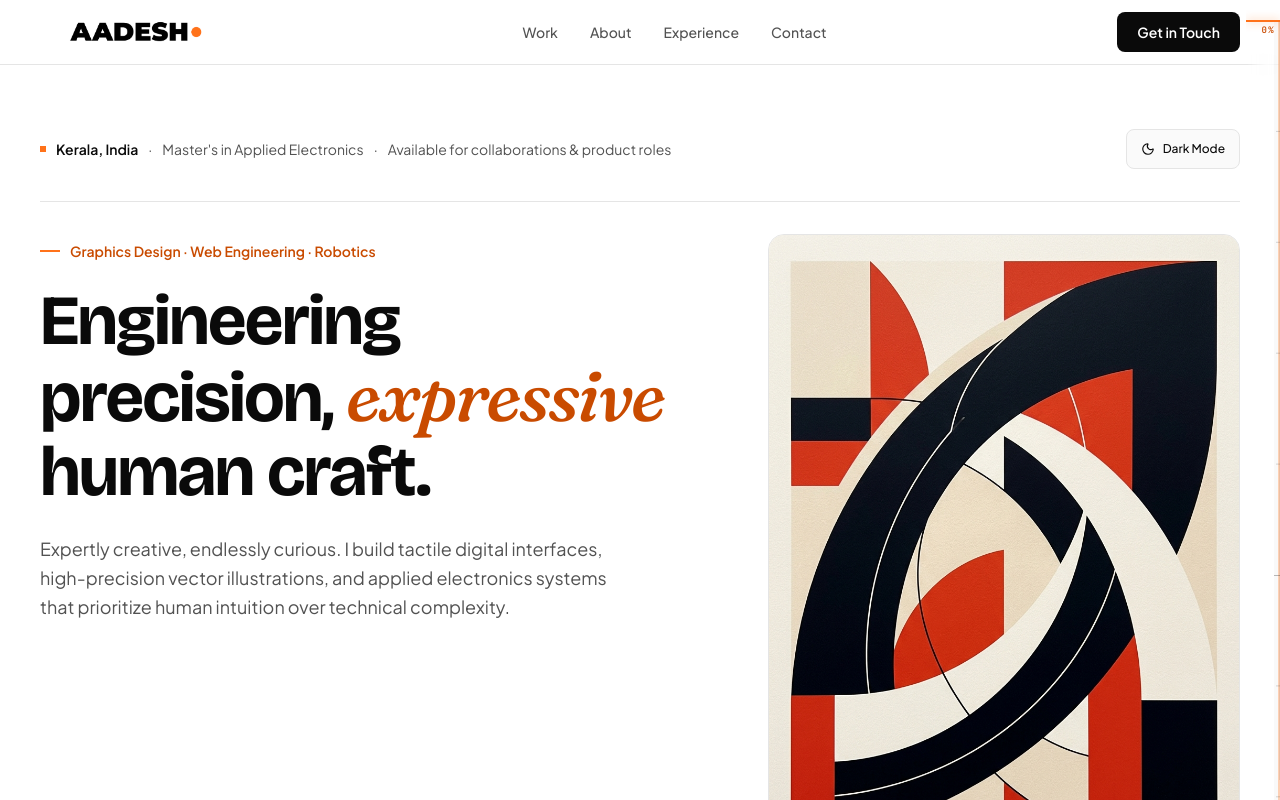
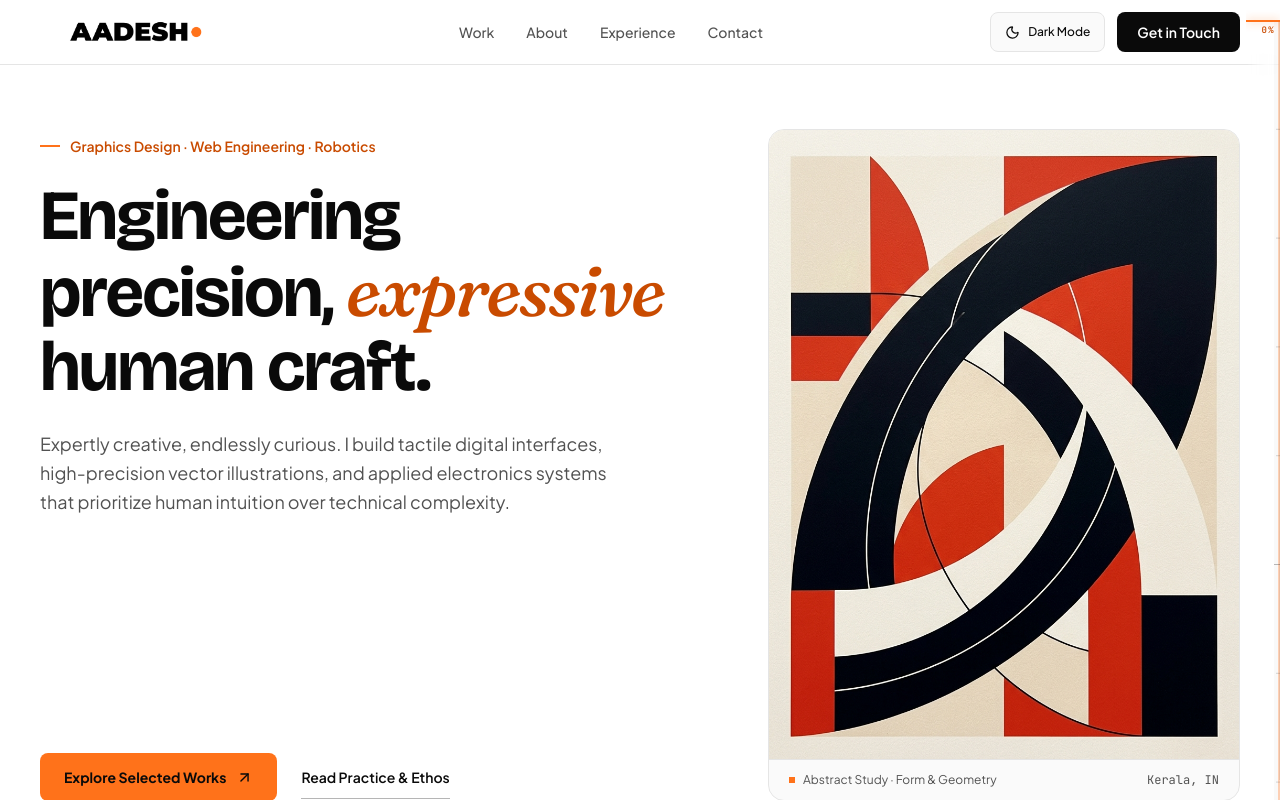
Before and after one commit to aadeshps-27/aadeshps1313, a React (Vite) app: page / in a window 1280 px wide. Shown: the top 800 px of the page. Built offline with nearby package versions, Linux system fonts and the light colour scheme.

Commit message:
feat(navbar): move theme switcher to navbar and update availability text
Relocate the theme toggle functionality from the Hero component to the Navbar for better accessibility. Also, update the availability status in the profile data.

```diff
--- a/src/App.tsx
+++ b/src/App.tsx
@@ -56,12 +56,10 @@ export default function App() {
 
       <CustomCursor />
       <ScrollProgressBar isModalOpen={selectedProject !== null || isPreloading} />
-      <Navbar />
+      <Navbar theme={theme} onToggleTheme={toggleTheme} />
 
       <main id="main">
         <Hero
-          theme={theme}
-          onToggleTheme={toggleTheme}
           onSelectDisciplineFilter={(filter) => setActiveFilter(filter)}
         />
 
--- a/src/components/Hero.tsx
+++ b/src/components/Hero.tsx
@@ -1,6 +1,12 @@
-import React, { useRef } from 'react';
-import { ArrowUpRight, Moon, Sun } from 'lucide-react';
-import { motion, useMotionValue, useReducedMotion, useSpring } from 'motion/react';
+import React, { useEffect, useRef, useState } from 'react';
+import { ArrowUpRight } from 'lucide-react';
+import {
+  motion,
+  useMotionValue,
+  useReducedMotion,
+  useSpring,
+  useTransform,
+} from 'motion/react';
 import { DISCIPLINES, PROFILE, ProjectCategory } from '../data/portfolio';
 import { SafeImage } from './SafeImage';
 import {
@@ -13,8 +19,6 @@ import {
 } from './MotionPrimitives';
 
 interface HeroProps {
-  theme: 'light' | 'dark';
-  onToggleTheme: () => void;
   onSelectDisciplineFilter: (filter: Exclude<ProjectCategory, 'all'>) => void;
 }
 
@@ -26,21 +30,55 @@ const HERO_HEADLINE_TOKENS = [
   { text: 'craft.' },
 ];
 
-export const Hero: React.FC<HeroProps> = ({
-  theme,
-  onToggleTheme,
-  onSelectDisciplineFilter,
-}) => {
-  const prefersReducedMotion = useReducedMotion();
+export const Hero: React.FC<HeroProps> = ({ onSelectDisciplineFilter }) => {
+  const prefersReducedMotion = Boolean(useReducedMotion());
+  const [pointerFine, setPointerFine] = useState(false);
+  const heroSectionRef = useRef<HTMLElement | null>(null);
   const figureRef = useRef<HTMLDivElement | null>(null);
+
+  useEffect(() => {
+    if (typeof window === 'undefined') return;
+    const mq = window.matchMedia('(pointer: fine)');
+    const sync = () => setPointerFine(mq.matches);
+    sync();
+    mq.addEventListener('change', sync);
+    return () => mq.removeEventListener('change', sync);
+  }, []);
+
+  const allowDynamicMotion = pointerFine && !prefersReducedMotion;
 
   const rawRotateX = useMotionValue(0);
   const rawRotateY = useMotionValue(0);
   const rotateX = useSpring(rawRotateX, { stiffness: 220, damping: 24 });
   const rotateY = useSpring(rawRotateY, { stiffness: 220, damping: 24 });
 
+  // Normalized hero pointer offsets [-0.5, 0.5] for dynamic headline skew
+  const rawHeroX = useMotionValue(0);
+  const rawHeroY = useMotionValue(0);
+  const smoothHeroX = useSpring(rawHeroX, { stiffness: 200, damping: 24, mass: 0.5 });
+  const smoothHeroY = useSpring(rawHeroY, { stiffness: 200, damping: 24, mass: 0.5 });
+
+  const headingSkewX = useTransform(smoothHeroX, [-0.5, 0.5], [2.4, -2.4]);
+  const headingSkewY = useTransform(smoothHeroY, [-0.5, 0.5], [-0.85, 0.85]);
+  const headingShiftX = useTransform(smoothHeroX, [-0.5, 0.5], [-4, 4]);
+
+  const handleHeroPointerMove = (e: React.PointerEvent<HTMLElement>) => {
+    if (!allowDynamicMotion || !heroSectionRef.current) return;
+    const rect = heroSectionRef.current.getBoundingClientRect();
+    if (rect.width === 0 || rect.height === 0) return;
+    const nx = Math.max(-0.5, Math.min(0.5, (e.clientX - rect.left) / rect.width - 0.5));
+    const ny = Math.max(-0.5, Math.min(0.5, (e.clientY - rect.top) / rect.height - 0.5));
+    rawHeroX.set(nx);
+    rawHeroY.set(ny);
+  };
+
+  const handleHeroPointerLeave = () => {
+    rawHeroX.set(0);
+    rawHeroY.set(0);
+  };
+
   const handleFrameMouseMove = (e: React.MouseEvent<HTMLDivElement>) => {
-    if (prefersReducedMotion || !figureRef.current) return;
+    if (!allowDynamicMotion || !figureRef.current) return;
     const rect = figureRef.current.getBoundingClientRect();
     const px = (e.clientX - rect.left) / rect.width - 0.5;
     const py = (e.clientY - rect.top) / rect.height - 0.5;
@@ -55,53 +93,14 @@ export const Hero: React.FC<HeroProps> = ({
 
   return (
     <section
+      ref={heroSectionRef}
       id="top"
+      onPointerMove={handleHeroPointerMove}
+      onPointerLeave={handleHeroPointerLeave}
+      onPointerCancel={handleHeroPointerLeave}
       className="border-b border-[#E5E5E5] dark:border-[#262626]"
     >
-      <div className="max-w-7xl mx-auto px-4 sm:px-6 lg:px-10 pt-6 pb-10 sm:pt-10 sm:pb-12 lg:pt-16 lg:pb-16">
-        {/* Workspace Utility Toolbar (above the fold, outside Top Bar) */}
-        <div className="mb-6 sm:mb-8">
-          <motion.div
-            initial={prefersReducedMotion ? false : { opacity: 0, y: 10 }}
-            animate={{ opacity: 1, y: 0 }}
-            transition={{ duration: 0.45, ease: ARTCRAFT_EASE }}
-            className="flex flex-col sm:flex-row sm:items-center justify-between gap-3 sm:gap-4 pb-6 sm:pb-8"
-          >
-            <div className="flex flex-wrap items-center gap-x-2.5 gap-y-1 text-xs sm:text-sm text-[#525252] dark:text-[#A3A3A3]">
-              <RegistrationTick onMount delay={0.1} />
-              <span className="font-semibold text-[#0A0A0A] dark:text-white">
-                {PROFILE.location}
-              </span>
-              <span aria-hidden="true">·</span>
-              <span>{PROFILE.education}</span>
-              <span aria-hidden="true" className="hidden sm:inline">·</span>
-              <span className="w-full sm:w-auto">{PROFILE.availability}</span>
-            </div>
-
-            <div className="flex items-center gap-3 shrink-0 self-start sm:self-auto">
-              <button
-                type="button"
-                onClick={onToggleTheme}
-                aria-label={`Switch to ${theme === 'dark' ? 'light' : 'dark'} theme`}
-                className="invert-block inline-flex items-center gap-2 min-h-[40px] px-3.5 py-2 text-xs font-medium rounded-lg border border-[#E5E5E5] dark:border-[#262626] bg-[#FAFAFA] dark:bg-[#0A0A0A] text-[#0A0A0A] dark:text-white hover:bg-[#0A0A0A] hover:text-white dark:hover:bg-white dark:hover:text-[#0A0A0A] hover:border-[#0A0A0A] dark:hover:border-white whitespace-nowrap shrink-0 focus-visible:outline-2 focus-visible:outline-offset-2 focus-visible:outline-[#FF721A]"
-              >
-                {theme === 'dark' ? (
-                  <>
-                    <Sun size={14} aria-hidden="true" />
-                    <span>Light Mode</span>
-                  </>
-                ) : (
-                  <>
-                    <Moon size={14} aria-hidden="true" />
-                    <span>Dark Mode</span>
-                  </>
-                )}
-              </button>
-            </div>
-          </motion.div>
-          <DrawRule onMount delay={0.08} />
-        </div>
-
+      <div className="max-w-7xl mx-auto px-4 sm:px-6 lg:px-10 pt-8 pb-10 sm:pt-12 sm:pb-12 lg:pt-16 lg:pb-16">
         {/* 2-Column Equal-Height Split Hero */}
         <div className="grid grid-cols-1 lg:grid-cols-12 gap-8 sm:gap-10 lg:gap-12 items-stretch">
           <div className="lg:col-span-7 flex flex-col justify-between gap-7 sm:gap-8">
@@ -114,11 +113,25 @@ export const Hero: React.FC<HeroProps> = ({
                 Graphics Design · Web Engineering · Robotics
               </DrawEyebrow>
 
-              <StaggeredHeadline
-                tokens={HERO_HEADLINE_TOKENS}
-                className="font-display font-bold tracking-tight text-[#0A0A0A] dark:text-white text-[clamp(2.15rem,5.5vw,4.5rem)] leading-[1.05]"
-                style={{ textWrap: 'balance' }}
-              />
+              <motion.div
+                style={
+                  allowDynamicMotion
+                    ? {
+                        skewX: headingSkewX,
+                        skewY: headingSkewY,
+                        x: headingShiftX,
+                        transformOrigin: 'left center',
+                        willChange: 'transform',
+                      }
+                    : undefined
+                }
+              >
+                <StaggeredHeadline
+                  tokens={HERO_HEADLINE_TOKENS}
+                  className="font-display font-bold tracking-tight text-[#0A0A0A] dark:text-white text-[clamp(2.15rem,5.5vw,4.5rem)] leading-[1.05]"
+                  style={{ textWrap: 'balance' }}
+                />
+              </motion.div>
 
               <BlurSlideReveal onMount delay={0.28} distance={20}>
                 <p className="text-sm sm:text-base lg:text-lg leading-relaxed text-[#525252] dark:text-[#A3A3A3] max-w-xl">
--- a/src/components/Navbar.tsx
+++ b/src/components/Navbar.tsx
@@ -1,8 +1,13 @@
 import React, { useEffect, useState } from 'react';
-import { Menu, X } from 'lucide-react';
+import { Menu, Moon, Sun, X } from 'lucide-react';
 import { PROFILE } from '../data/portfolio';
 
-export const Navbar: React.FC = () => {
+interface NavbarProps {
+  theme: 'light' | 'dark';
+  onToggleTheme: () => void;
+}
+
+export const Navbar: React.FC<NavbarProps> = ({ theme, onToggleTheme }) => {
   const [mobileOpen, setMobileOpen] = useState(false);
 
   const navLinks = [
@@ -58,8 +63,28 @@ export const Navbar: React.FC = () => {
           ))}
         </nav>
 
-        {/* Zone 3: Single primary action on tablet/desktop, mobile toggle on narrow screens */}
-        <div className="flex items-center gap-3 shrink-0">
+        {/* Zone 3: Theme switcher + primary CTA on desktop, theme switcher + menu on mobile */}
+        <div className="flex items-center gap-2.5 sm:gap-3 shrink-0">
+          <button
+            type="button"
+            onClick={onToggleTheme}
+            aria-label={`Switch to ${theme === 'dark' ? 'light' : 'dark'} theme`}
+            title={theme === 'dark' ? 'Light Mode' : 'Dark Mode'}
+            className="invert-block inline-flex items-center justify-center gap-2 min-h-[40px] min-w-[40px] px-2.5 lg:px-3.5 py-2 text-xs font-medium rounded-lg border border-[#E5E5E5] dark:border-[#262626] bg-[#FAFAFA] dark:bg-[#0A0A0A] text-[#0A0A0A] dark:text-white hover:bg-[#0A0A0A] hover:text-white dark:hover:bg-white dark:hover:text-[#0A0A0A] hover:border-[#0A0A0A] dark:hover:border-white whitespace-nowrap shrink-0 focus-visible:outline-2 focus-visible:outline-offset-2 focus-visible:outline-[#FF721A]"
+          >
+            {theme === 'dark' ? (
+              <>
+                <Sun size={15} aria-hidden="true" />
+                <span className="hidden lg:inline">Light Mode</span>
+              </>
+            ) : (
+              <>
+                <Moon size={15} aria-hidden="true" />
+                <span className="hidden lg:inline">Dark Mode</span>
+              </>
+            )}
+          </button>
+
           <a
             href="#contact"
             className="hidden md:inline-flex items-center justify-center px-4 lg:px-5 py-2.5 text-sm font-semibold rounded-lg bg-[#0A0A0A] text-white dark:bg-white dark:text-[#0A0A0A] hover:bg-[#FF721A] hover:text-[#0A0A0A] dark:hover:bg-[#FF721A] dark:hover:text-[#0A0A0A] transition-colors duration-200 whitespace-nowrap shrink-0 focus-visible:outline-2 focus-visible:outline-offset-2 focus-visible:outline-[#FF721A]"
--- a/src/data/portfolio.ts
+++ b/src/data/portfolio.ts
@@ -39,7 +39,7 @@ export const PROFILE = {
   location: 'Kerala, India',
   role: 'Creative Developer & Applied Electronics Engineer',
   education: "Master's in Applied Electronics",
-  availability: 'Available for collaborations & product roles',
+  availability: 'Open for select commissions & product teams',
   email: 'aadeshps2015@gmail.com',
   whatsappDisplay: '+91 88938 09997',
   whatsappHref: 'https://wa.me/918893809997',
```
